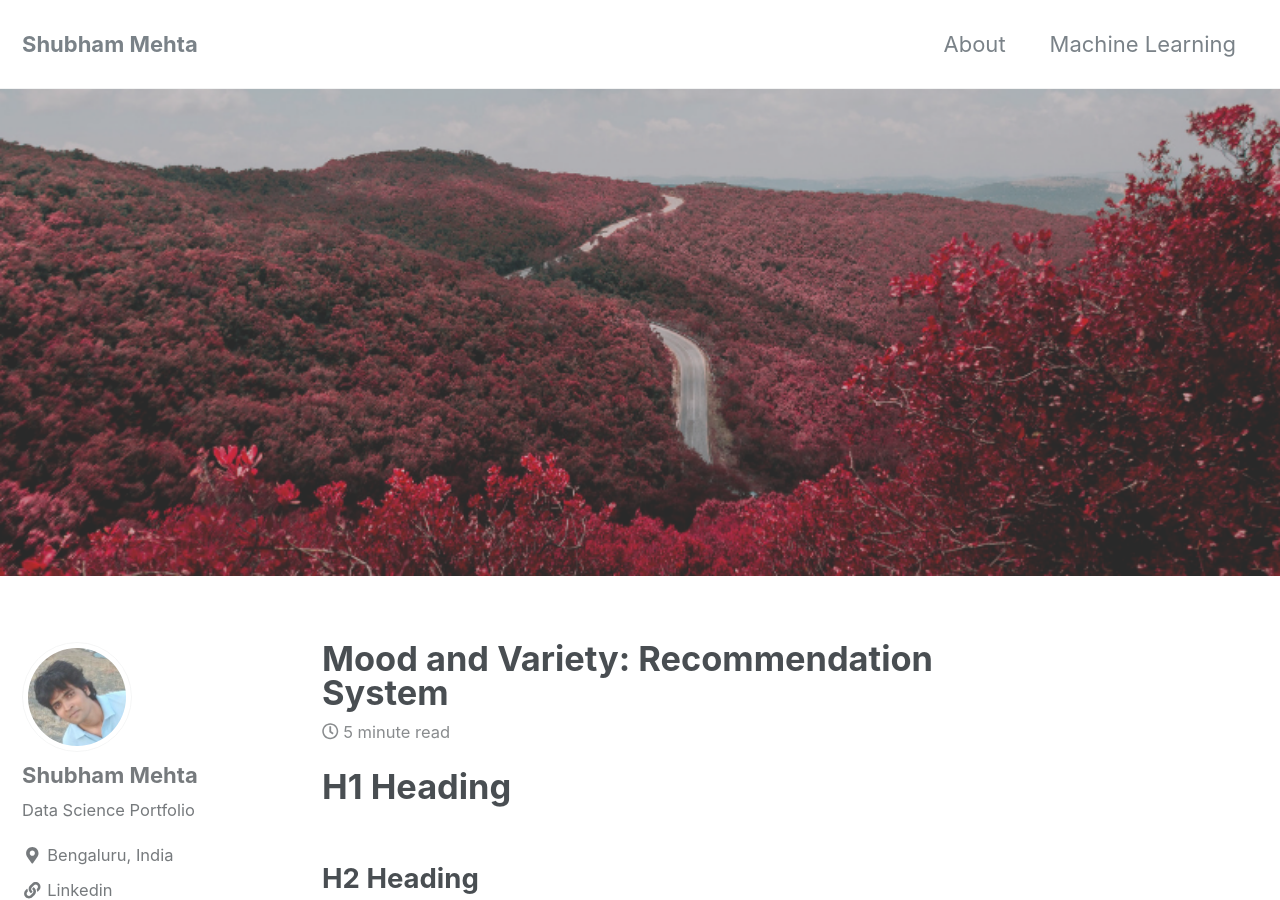
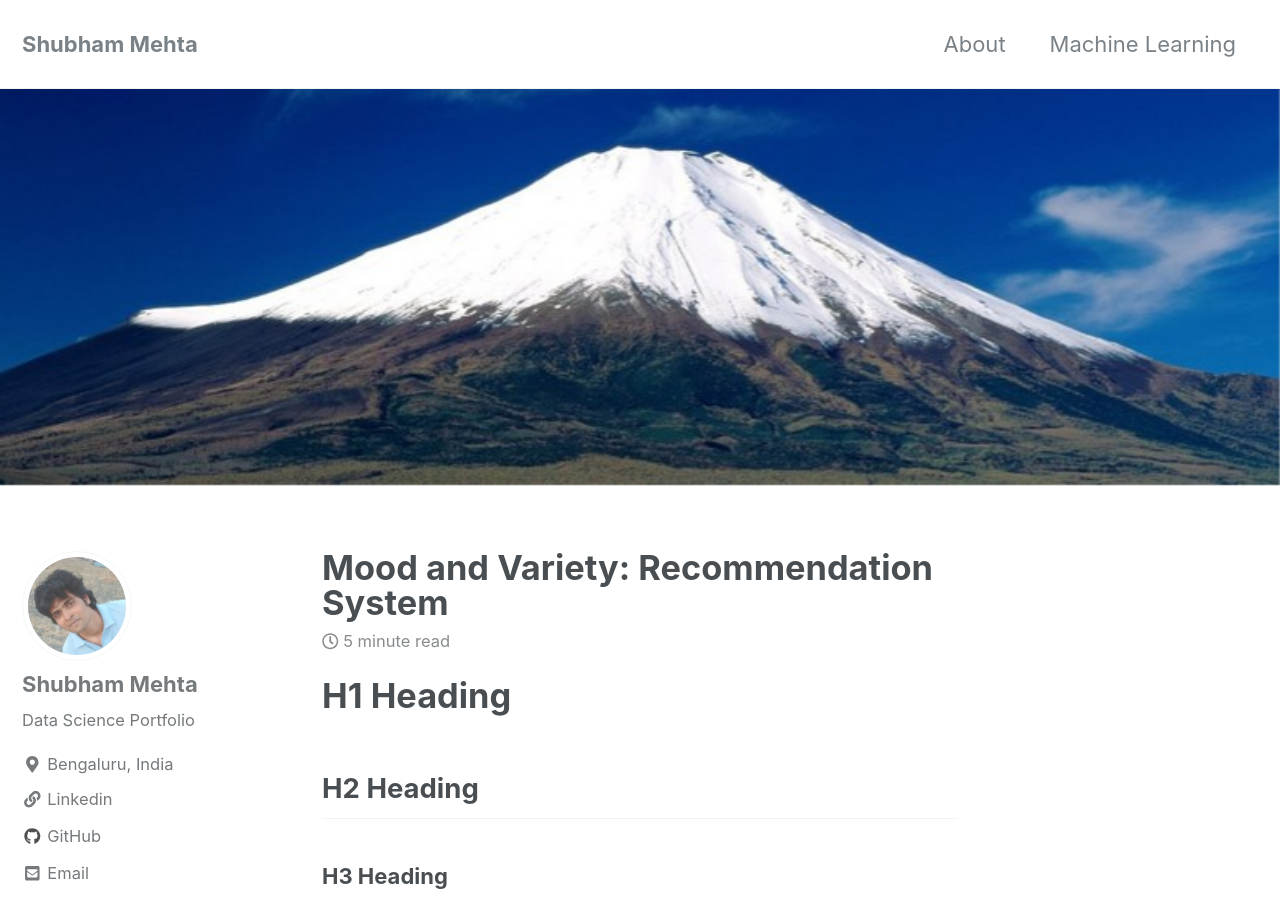
Before and after one commit to shubhambmehta/shubhambmehta.github.io, a Jekyll site: the page built from _posts/2018-10-06-moodvarietyreco.md, in a window 1280 px wide and 900 px high. Built offline with Jekyll 4.4.1, drawn with Linux system fonts in a browser that asks for light colours; nearby versions of some CDN libraries; formulas are drawn with MathJax 3.

Commit message:
Update 2018-10-06-moodvarietyreco.md

```diff
--- a/_posts/2018-10-06-moodvarietyreco.md
+++ b/_posts/2018-10-06-moodvarietyreco.md
@@ -3,7 +3,7 @@
 date: 2018-10-06
 tags: [machine learning, recommendation engine, data science, content filtering, collaborative filtering, singular value decomposition]
 header:
-  image: "/images/moodvarietyreco/banner.png"
+  image: "/images/mount-fuji.jpg"
 excerpt: "Machine Learning, Recommendation System, Hybrid"
 mathjax: "true"
 
```
